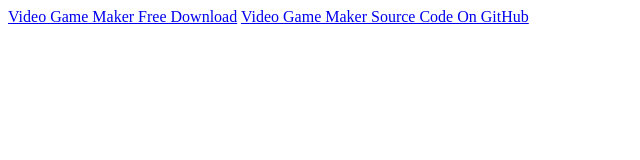
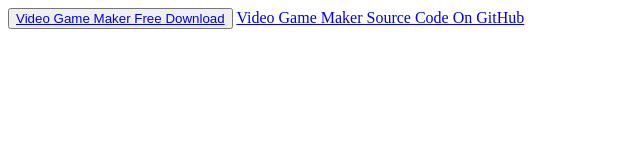
Before and after one commit to samtiley/Video_Game_Maker, a plain HTML site: page index.html in a window 1280 px wide. Shown: the whole page, without its empty margins (0-640 px from the left). Drawn offline with Linux system fonts and the light colour scheme.

Commit message:
Update index.html

```diff
--- a/index.html
+++ b/index.html
@@ -1,4 +1,4 @@
 <title>Video Game Maker</title>
 <link rel="index" href="index.css">
-<submit><a href="https://github.com/SamTiley/Video_Game_Maker/Video_Game_Maker.exe">Video Game Maker Free Download</a></submit>
+<button><a href="https://github.com/SamTiley/Video_Game_Maker/Video_Game_Maker.exe">Video Game Maker Free Download</a></button>
 <a href="https://github.com/SamTiley/Video_Game_Maker">Video Game Maker Source Code On GitHub</a>
```
